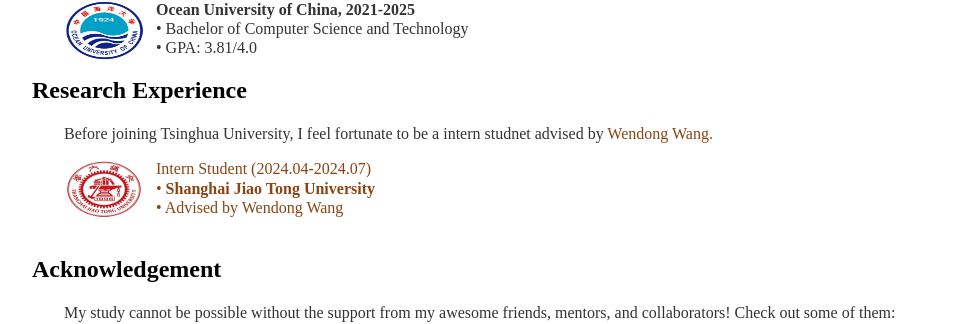
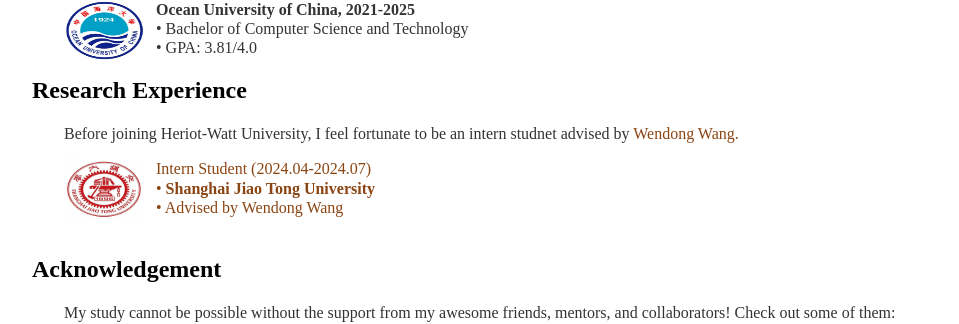
Before and after one commit to zhaorui-bi/zhaorui-bi.github.io, a Jekyll site: the page built from index.html, in a window 1280 px wide. Shown: the part 634-958 px from the top of the page, without its empty margins (160-1119 px from the left). Built offline with Jekyll 4.4.1, drawn with Linux system fonts in a browser that asks for light colours.

Commit message:
Update index.html

```diff
--- a/index.html
+++ b/index.html
@@ -63,7 +63,7 @@ title: Zhaorui Jiang
 		</p>
 
 	<h2><a name="exp"></a>Research Experience</h2>
-		<p style="text-indent: 2em;">Before joining Tsinghua University, I feel fortunate to be a intern studnet advised by <a href="https://www.ji.sjtu.edu.cn/cn/about/faculty-staff/faculty-directory/faculty-detail/5279/">Wendong Wang. </p>
+		<p style="text-indent: 2em;">Before joining Heriot-Watt University, I feel fortunate to be an intern studnet advised by <a href="https://www.ji.sjtu.edu.cn/cn/about/faculty-staff/faculty-directory/faculty-detail/5279/">Wendong Wang. </p>
 		<p style="margin-left: 2em;">
 			<img src="/img/sjtu.png" align="left" width="80" height="60"/>
 			&nbsp&nbsp Intern Student (2024.04-2024.07) <br>
```
